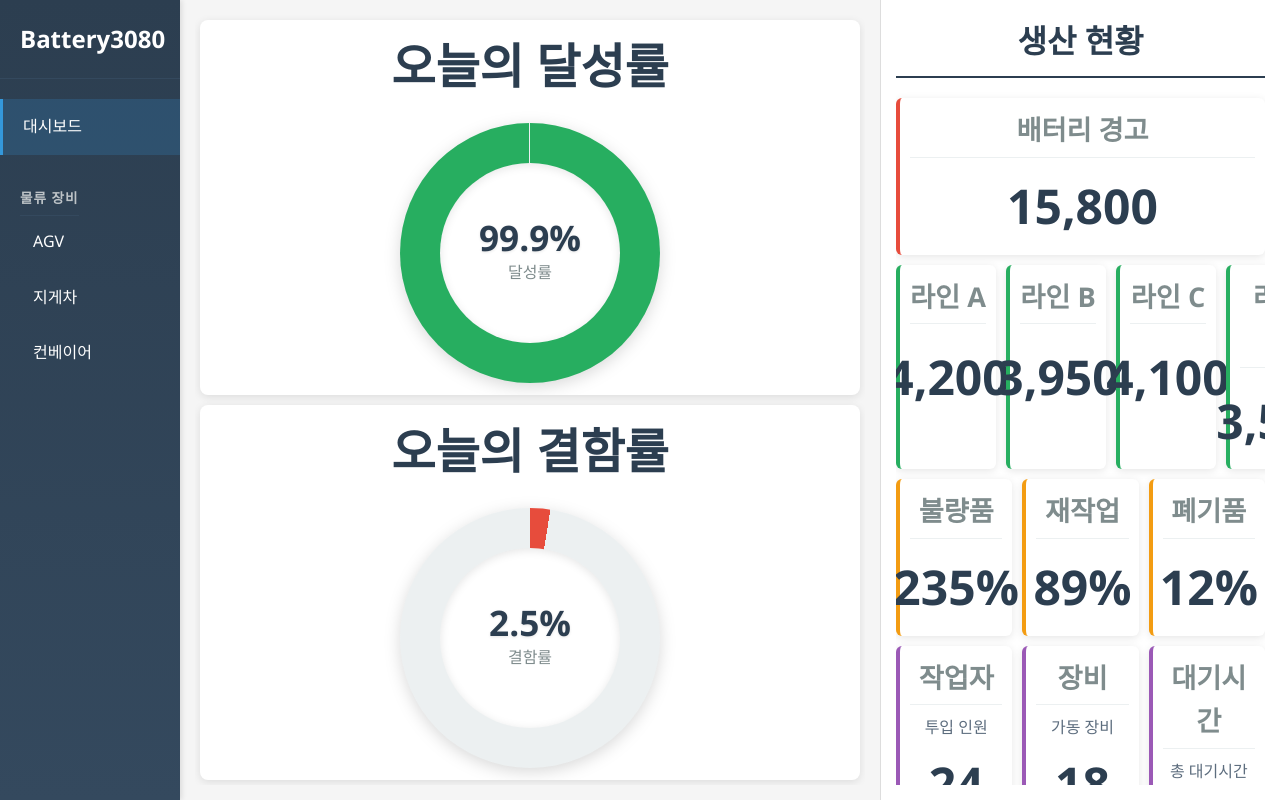
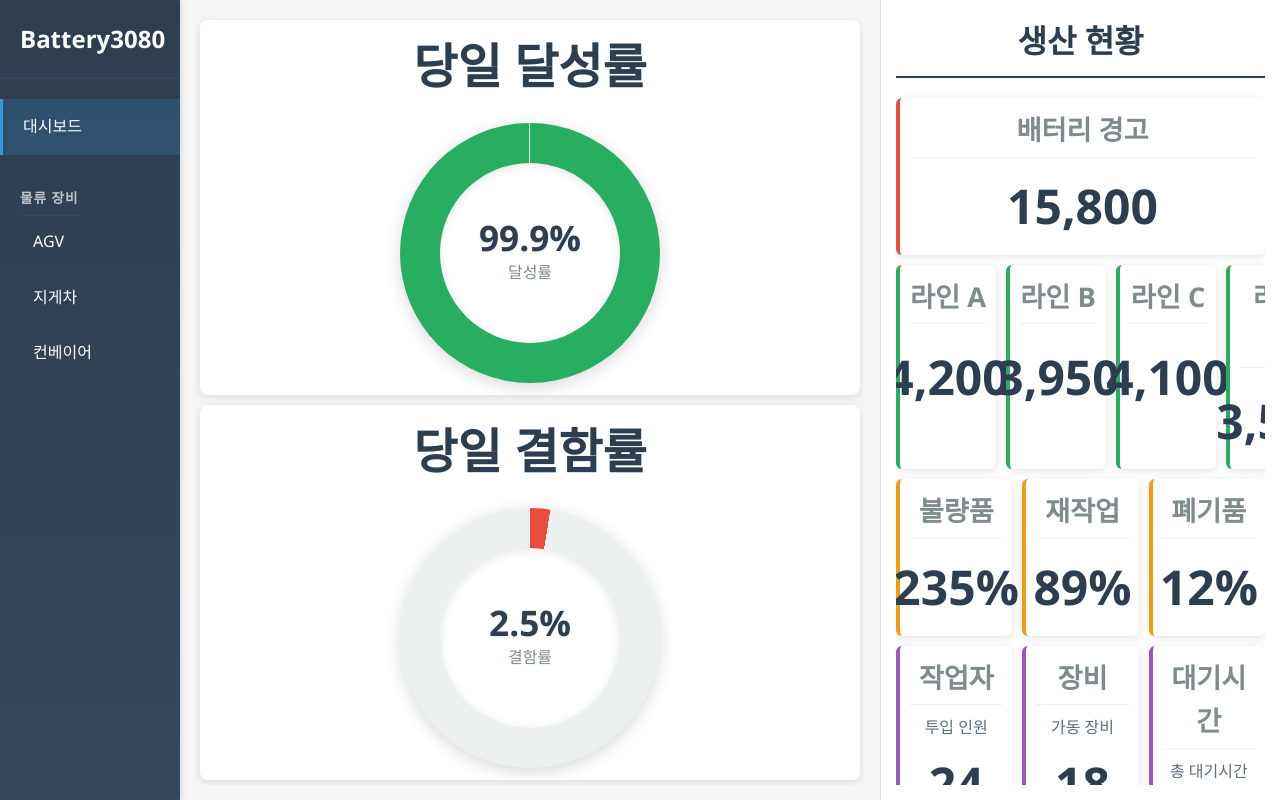
Before and after one commit to Hyundai-Autoever-Smart-Factory-2nd/battery3080-frontend, a Vue app: page / in a window 1280 px wide. Built offline with nearby package versions, Linux system fonts and the light colour scheme.

Commit message:
fix: 대시보드 원형 차트 크기 동적으로 변경하도록 수정

```diff
--- a/src/components/dashboard/PerformanceCharts.vue
+++ b/src/components/dashboard/PerformanceCharts.vue
@@ -2,7 +2,7 @@
   <div class="performance-charts">
     <!-- 달성률 섹션 -->
     <div class="chart-section">
-      <h3>오늘의 달성률</h3>
+      <h3>당일 달성률</h3>
       <div class="chart-container">
         <div class="circular-chart">
           <div class="circle-progress achievement" :style="{ '--progress': achievementPercentage }">
@@ -27,7 +27,7 @@
 
     <!-- 결함률 섹션 -->
     <div class="chart-section">
-      <h3>오늘의 결함률</h3>
+      <h3>당일 결함률</h3>
       <div class="chart-container">
         <div class="circular-chart">
           <div class="circle-progress defect" :style="{ '--progress': defectPercentage }">
```
